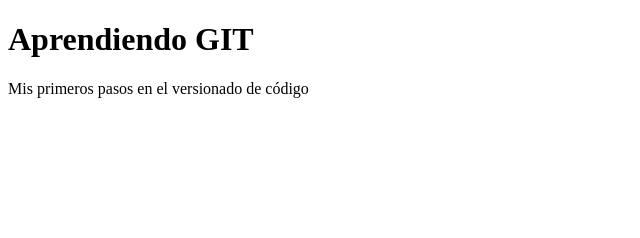
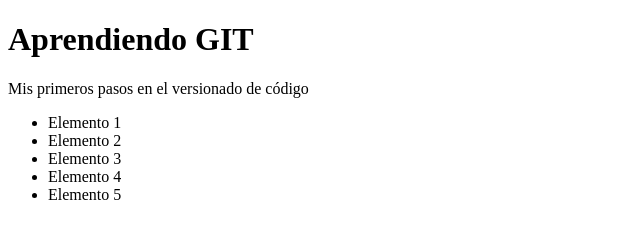
Before and after one commit to EmilioCholico/primer-git-solo, a plain HTML site: page index.html in a window 1280 px wide. Shown: the whole page, without its empty margins (0-640 px from the left). Drawn offline with Linux system fonts and the light colour scheme.

Commit message:
Agregando styles.css al index.html

```diff
--- a/index.html
+++ b/index.html
@@ -4,9 +4,17 @@
     <meta charset="UTF-8">
     <meta name="viewport" content="width=device-width, initial-scale=1.0">
     <title>Aprendiendo GIT</title>
+    <link rel="stylesheet" href="styles.css">
 </head>
 <body>
     <h1>Aprendiendo GIT</h1>
     <p>Mis primeros pasos en el versionado de código</p>
+    <ul>
+        <li>Elemento 1</li>
+        <li>Elemento 2</li>
+        <li>Elemento 3</li>
+        <li>Elemento 4</li>
+        <li>Elemento 5</li>
+    </ul>
 </body>
 </html>
```
